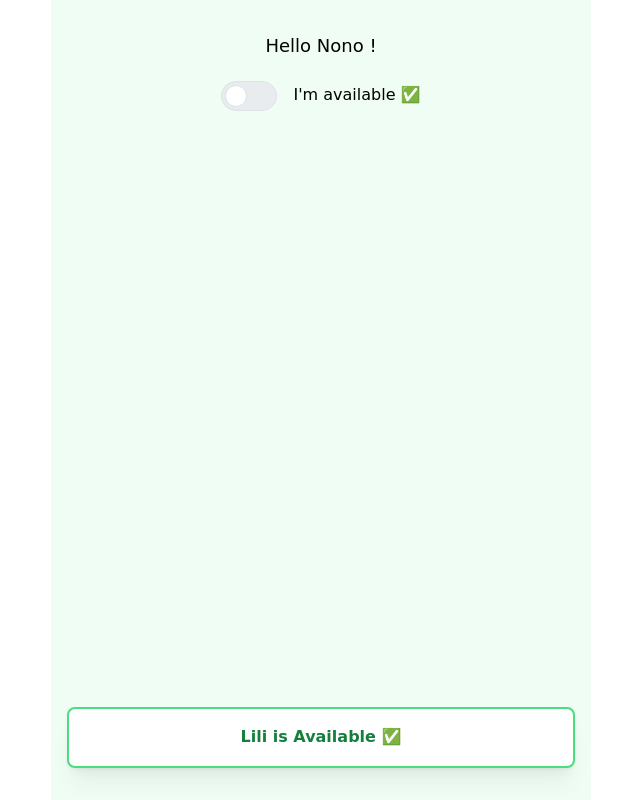
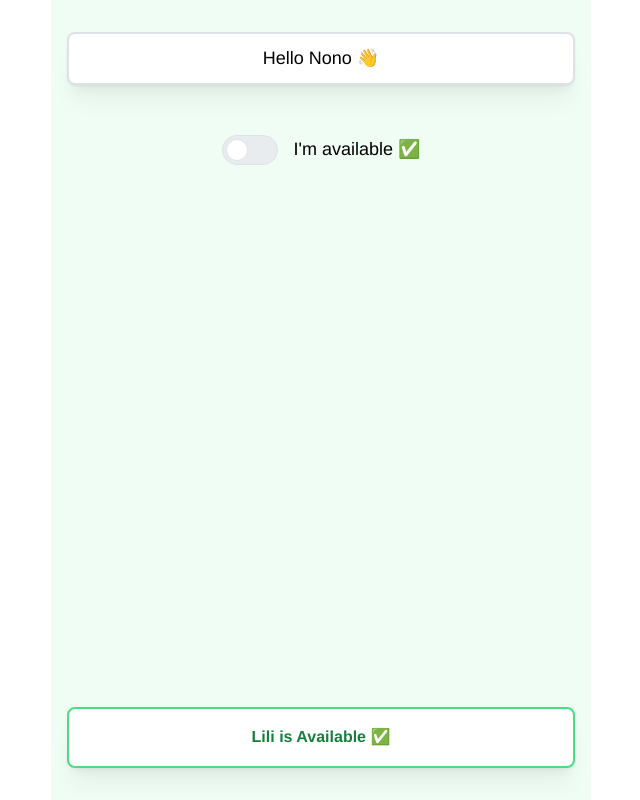
Before and after one commit to noah-blanchard/banana-li-app, a React (Vite) app: page / in a window 1280 px wide. Both pictures are taken after a click on the button "Nono". Shown: the whole page, without its empty margins (319-959 px from the left). Built offline with nearby package versions, Linux system fonts and the light colour scheme; no server answers; the database is empty.

Commit message:
NEW STUFF

```diff
--- a/dev-dist/sw.js
+++ b/dev-dist/sw.js
@@ -82,7 +82,7 @@ define(['./workbox-54d0af47'], (function (workbox) { 'use strict';
     "revision": "6e57ae879fbdbfdc4dbae9a754cf9488"
   }, {
     "url": "index.html",
-    "revision": "0.n77vu3uovig"
+    "revision": "0.apgu4lons4"
   }], {});
   workbox.cleanupOutdatedCaches();
   workbox.registerRoute(new workbox.NavigationRoute(workbox.createHandlerBoundToURL("index.html"), {
--- a/src/components/BusyDisplay.tsx
+++ b/src/components/BusyDisplay.tsx
@@ -57,18 +57,32 @@ export default function BusyStatus({ user, otherBusy, onToggleBusy, meBusy }: Bu
       }}
     >
       <Box pt="xl">
-        <Text size="lg" fw={500} mb="lg" ta="center">
-          Hello {user.charAt(0).toUpperCase() + user.slice(1)} !
-        </Text>
+        <Paper
+          shadow="md"
+          radius="md"
+          py={10}
+          withBorder
+          style={{
+            textAlign: 'center',
+            backgroundColor: '#fff',
+            borderWidth: 2,
+            borderStyle: 'solid',
+            transition: 'border-color 0.3s ease',
+          }}
+        >
+          <Text size="lg" fw={500} ta="center">
+            Hello {user.charAt(0).toUpperCase() + user.slice(1)} 👋
+          </Text>
+        </Paper>
 
-        <Group align="center" justify="center" gap="md">
+        <Group align="center" justify="center" gap="md" my={30} py={20}>
           <Switch
             size="lg"
             checked={meBusy}
             onChange={handleChange}
             color={switchColor}
           />
-          <Text size="md" fw={500}>{label}</Text>
+          <Text size="lg" fw={500} style={{ whiteSpace: 'nowrap' }}>{label}</Text>
         </Group>
       </Box>
 
--- a/src/theme.ts
+++ b/src/theme.ts
@@ -50,12 +50,12 @@ export const theme = createTheme({
     ],
   },
 
-  fontFamily: "Comic Sans MS, cursive, sans-serif",
+  fontFamily: "Helvetica, Arial, sans-serif",
 
   defaultRadius: "md",
 
   headings: {
-    fontFamily: "Comic Sans MS, cursive, sans-serif",
+    fontFamily: "Helvetica, Arial, sans-serif",
     fontWeight: "600",
   },
 });
```
